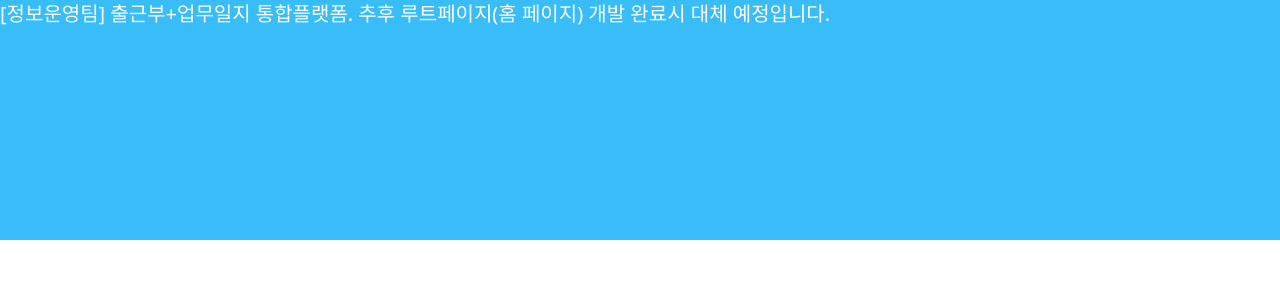
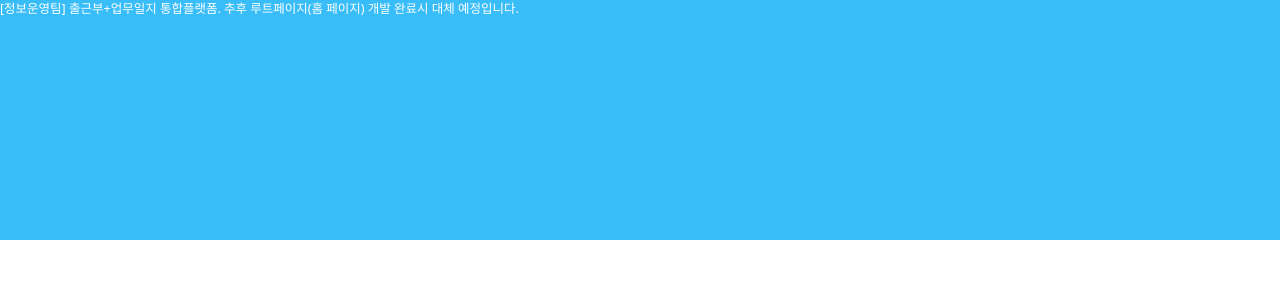
Before and after one commit to konkuk-icteam-student/commute_worklog_fe, a React (Vite) app: page / in a window 1280 px wide. Shown: the top 300 px of the page. Built offline with nearby package versions, Linux system fonts and the light colour scheme.

Commit message:
feat: 프로젝트 내 10px = 1rem 비율 적용

```diff
--- a/src/shared/styles/global.css
+++ b/src/shared/styles/global.css
@@ -1,3 +1,9 @@
 @tailwind base;
 @tailwind components;
 @tailwind utilities;
+
+@layer base {
+  html {
+    font-size: 10px;
+  }
+}
```
